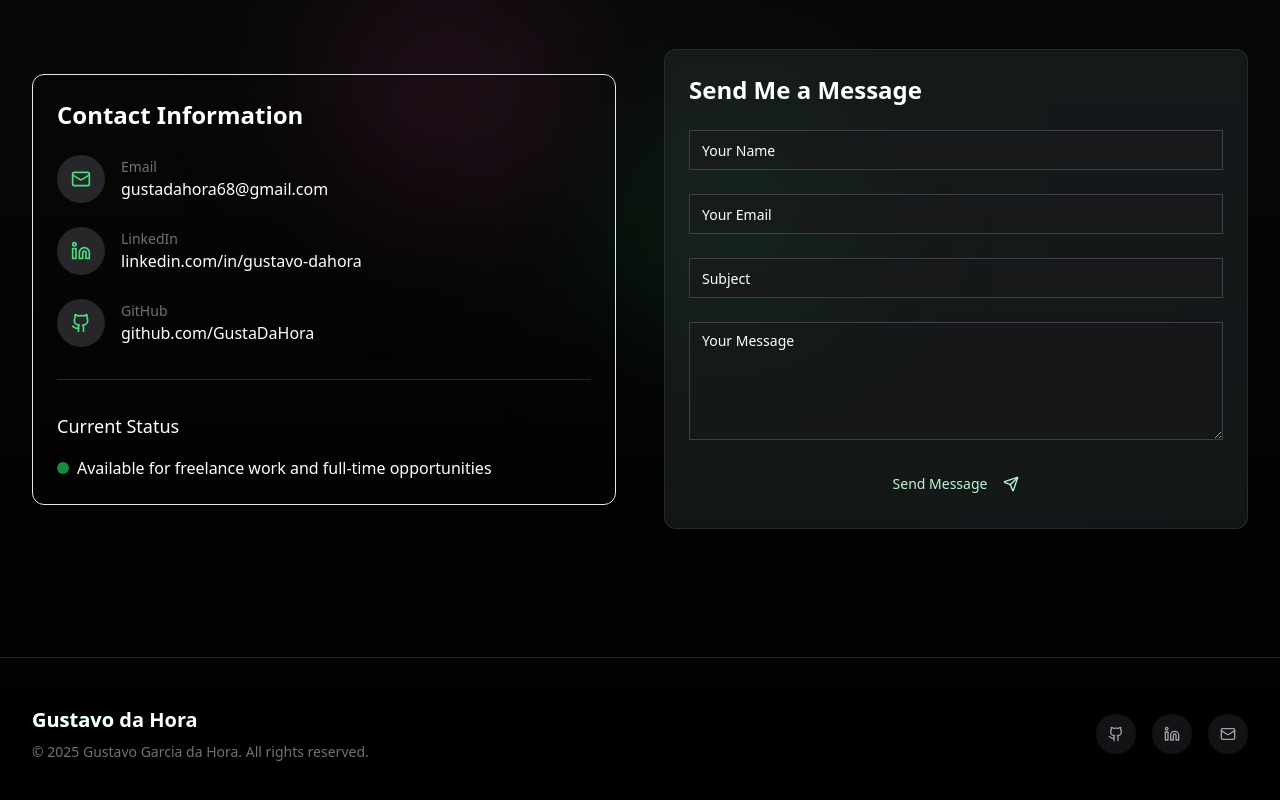
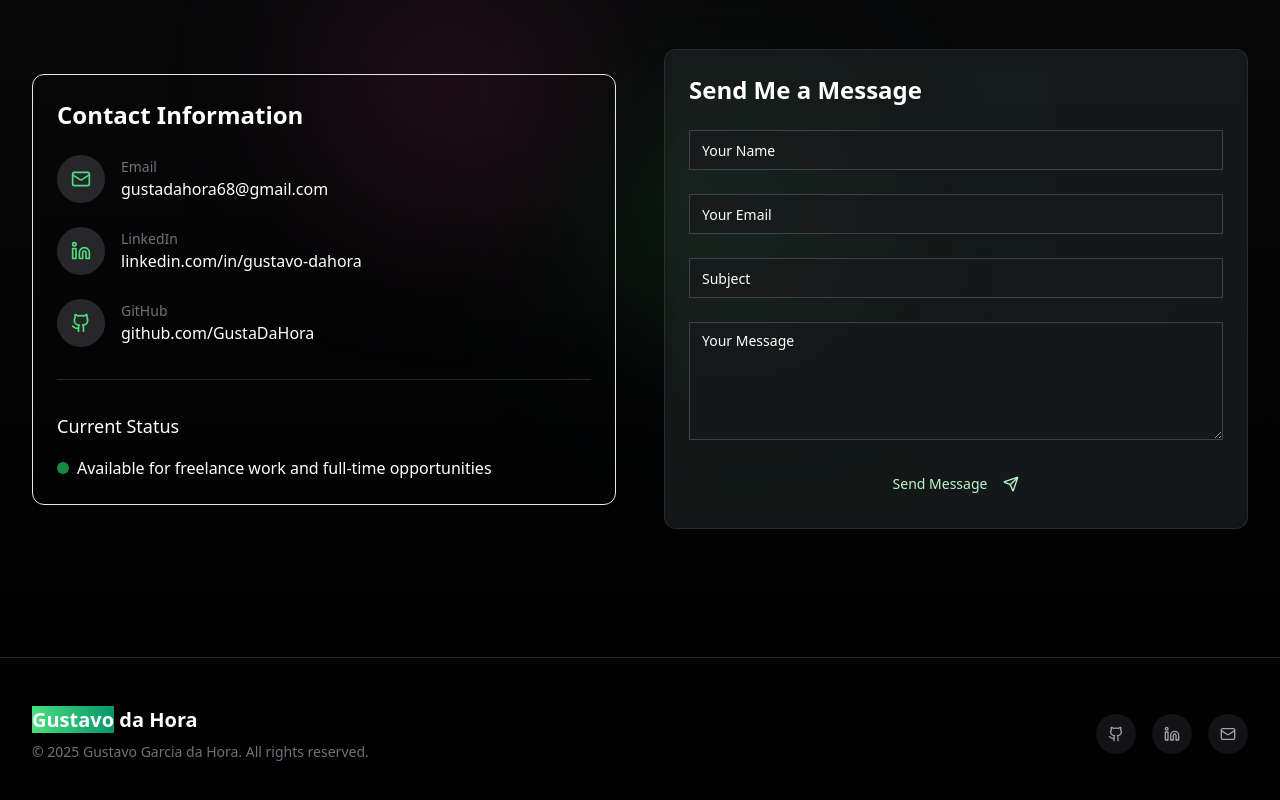
Before and after one commit to GustaDaHora/gutavo-portfolio, a Next.js app: page / in a window 1280 px wide. Shown: the part 4253-5053 px from the top of the page. Built offline with nearby package versions, Linux system fonts and the light colour scheme.

Commit message:
Update page.tsx

```diff
--- a/app/page.tsx
+++ b/app/page.tsx
@@ -366,7 +366,7 @@ export default function Portfolio() {
         <div className="container flex flex-col md:flex-row justify-between items-center gap-6">
           <div>
             <Link href="/" className="font-bold text-xl">
-              <span className="bg-clip-text bg-gradient-to-r from-green-400 to-emerald-600">
+              <span className="bg-gradient-to-r from-green-400 to-emerald-600">
                 Gustavo
               </span>
               <span className="text-white"> da Hora</span>
```
